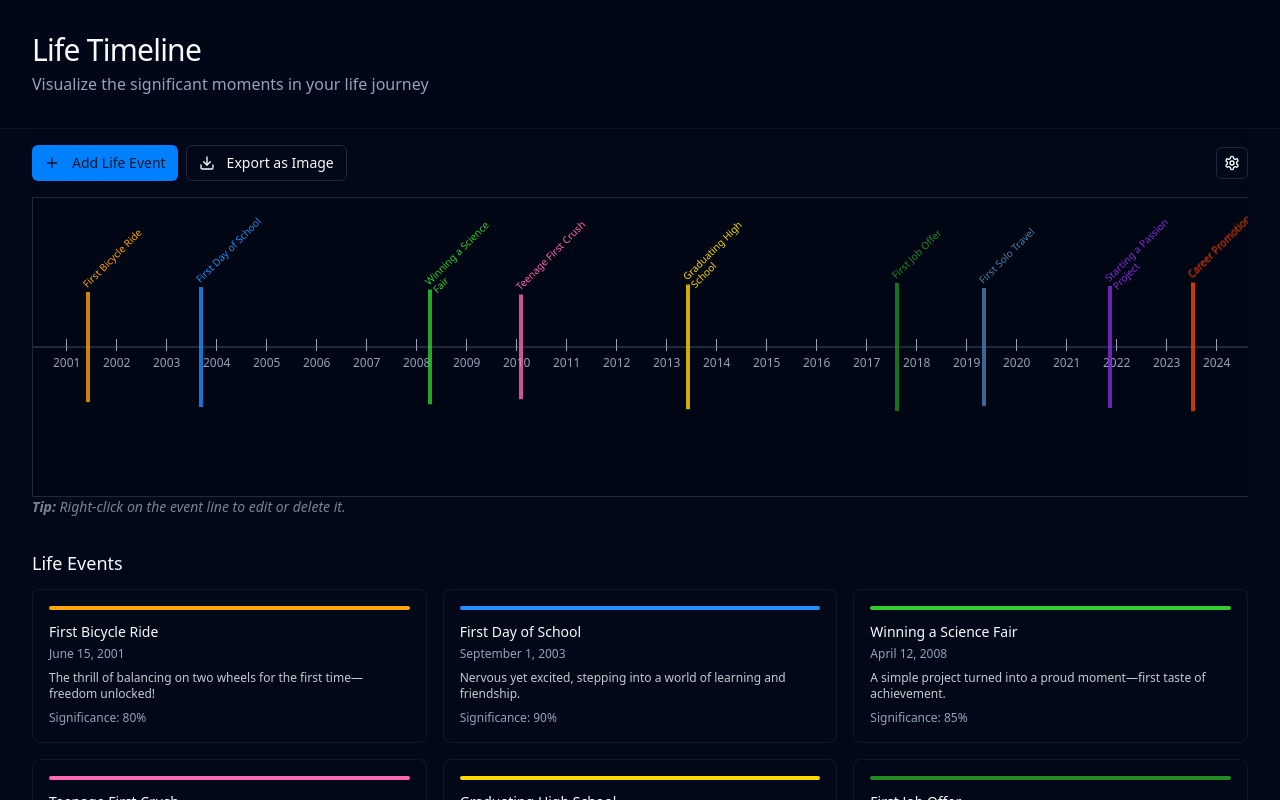
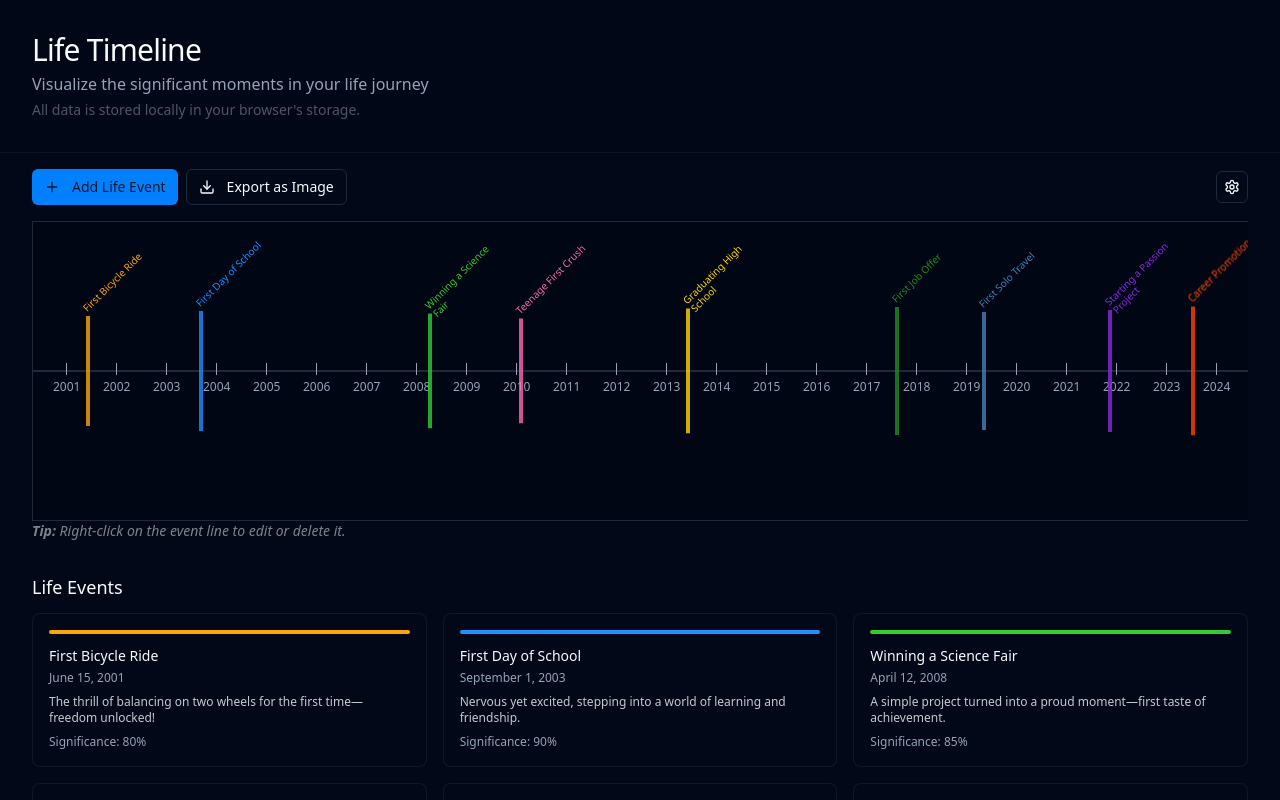
Before and after one commit to heiswayi/life-timeline, a React (Vite) app: page / in a window 1280 px wide. Shown: the top 800 px of the page. Built offline with nearby package versions, Linux system fonts and the light colour scheme.

Commit message:
update title desc

```diff
--- a/src/pages/Index.tsx
+++ b/src/pages/Index.tsx
@@ -9,6 +9,7 @@ const Index = () => {
         <div className="container mx-auto p-0">
           <h1 className="text-2xl sm:text-3xl font-medium tracking-tight">Life Timeline</h1>
           <p className="text-muted-foreground mt-1">Visualize the significant moments in your life journey</p>
+          <p className="text-muted-foreground mt-1 text-sm opacity-50">All data is stored locally in your browser's storage.</p>
         </div>
       </header>
 
```
